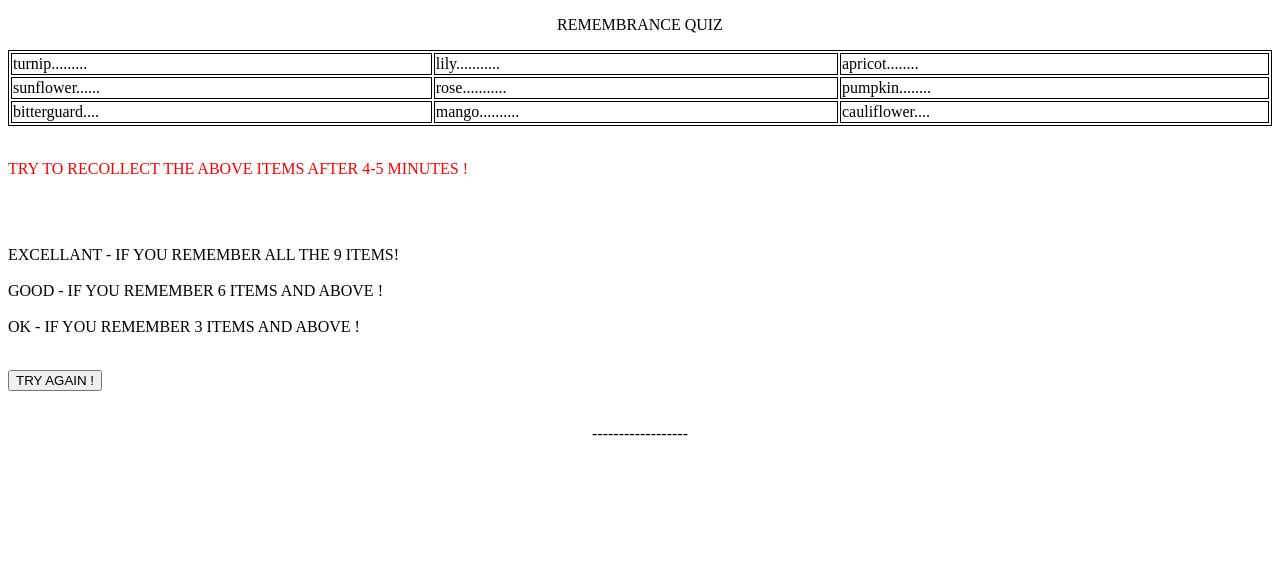
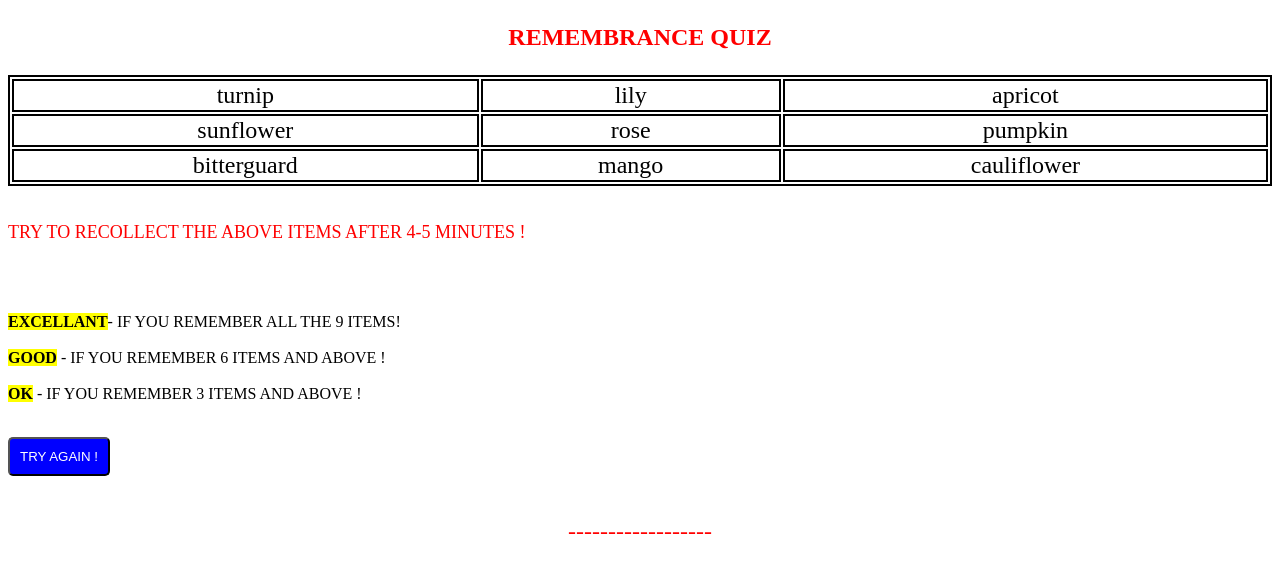
Before and after one commit to sunrama09/Remembrance, a plain HTML site: page index.html in a window 1280 px wide. Drawn offline with Linux system fonts and the light colour scheme.

Commit message:
decoration added
Letter size increased

```diff
--- a/index.html
+++ b/index.html
@@ -8,19 +8,24 @@
 
   <link rel="stylesheet" href="styles.css" </head>
 
+
 <body>
-  <p class="a"> REMEMBRANCE QUIZ</p>
+  <p class="a"> <b>REMEMBRANCE QUIZ</b></p>
 
 
   <table id='secondTable' style="width:100%">
 
   </table><br>
-  <p style="color: red;"> TRY TO RECOLLECT THE ABOVE ITEMS AFTER 4-5 MINUTES !</p><br><br>
+  <p class="b" style="color: red;"> TRY TO RECOLLECT THE ABOVE ITEMS AFTER 4-5 MINUTES !</p><br><br>
 
-  <p> EXCELLANT - IF YOU REMEMBER ALL THE 9 ITEMS!<br><br> GOOD - IF YOU REMEMBER 6 ITEMS AND ABOVE !<br><br> OK - IF
+  <p> <mark><b>EXCELLANT</b></mark>- IF YOU REMEMBER ALL THE 9 ITEMS!<br><br> <mark><b>GOOD</b></mark> - IF YOU REMEMBER
+    6
+    ITEMS AND
+    ABOVE
+    !<br><br><mark><b>OK</b></mark> - IF
     YOU
     REMEMBER 3 ITEMS AND ABOVE ! </p><br>
-  <button id="Try again !" onclick="refreshRows()">TRY AGAIN !</button><br><br>
+  <button onclick="refreshRows()">TRY AGAIN !</button><br><br>
   <p class="a"> ------------------</p>
   <script src="index.js"></script>
 </body>
--- a/index.js
+++ b/index.js
@@ -29,7 +29,7 @@ for (let i = 1; i <= 3; i++) {
         continue;
     }
 
-    padded = combined[index].padEnd(15, ".");
+    padded = combined[index].padEnd(15, " ");
     paddedArr[i - 1] = padded;
 
 }
@@ -47,7 +47,7 @@ for (let i = 1; i <= 3; i++) {
         continue;
     }
 
-    padded = combined[index].padEnd(15, ".");
+    padded = combined[index].padEnd(15, " ");
     //  display2Id.textContent += padded;
     paddedArr[i - 1] = padded;
 
@@ -66,7 +66,7 @@ for (let i = 1; i <= 3; i++) {
         continue;
     }
     ///
-    padded = combined[index].padEnd(15, ".");
+    padded = combined[index].padEnd(15, " ");
     //   display3Id.textContent += padded;
     paddedArr[i - 1] = padded;
 
--- a/styles.css
+++ b/styles.css
@@ -1,10 +1,33 @@
 table,
 th,
 td {
-  border: 1px solid;
+  border: 2px solid;
+  text-decoration-style: solid;
+  text-decoration-color: red;
+  text-align: center;
+  font-size: 1.5rem;
+  font-weight: 100;
+}
+
+
+p.a {
+  text-align: center;
+  color: red;
+  font-size: x-large;
 
 }
 
-p.a {
-  text-align: center;
+p.b {
+  text-align: left;
+  color: red;
+  font-size: large;
+
 }
+
+button {
+  padding: 10px;
+  color: white;
+  background-color: blue;
+  border-radius: 5px;
+
+}
```
